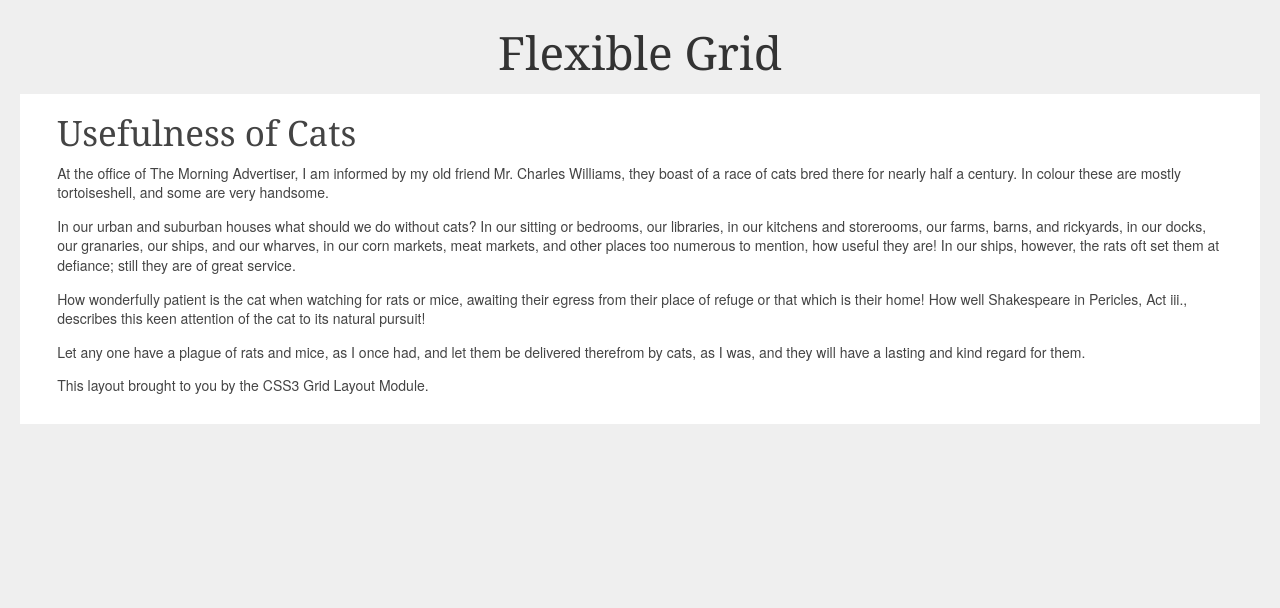
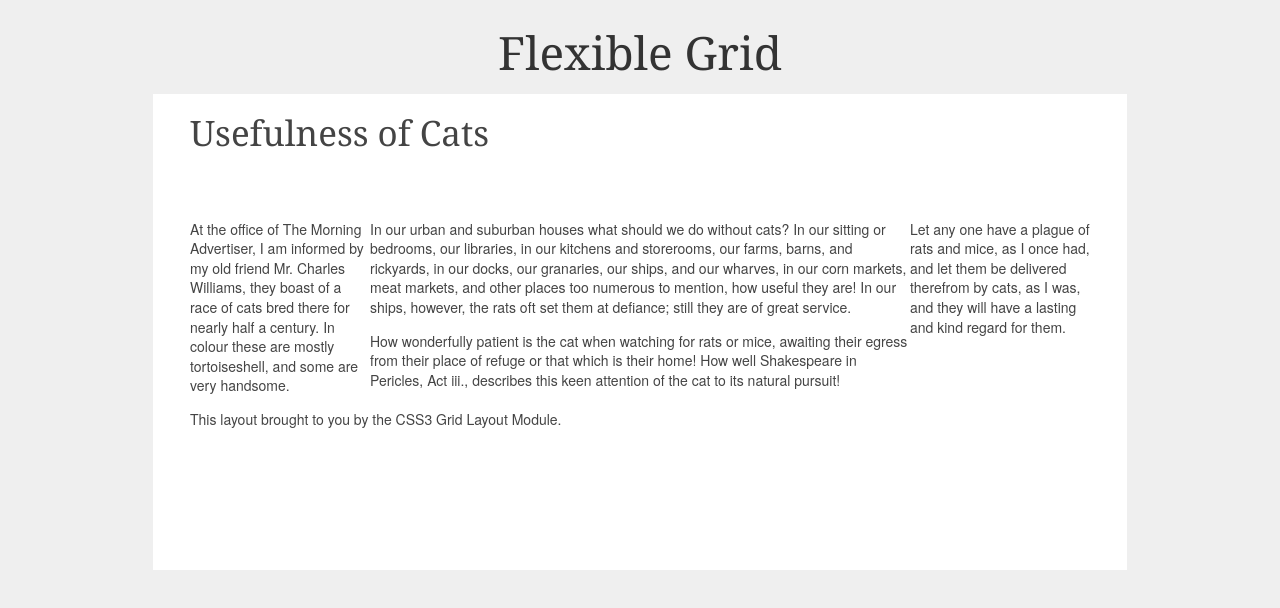
Before and after one commit to vincaniti/Exercices, a plain HTML site: page grid/layout_2/layout_2.html in a window 1280 px wide. Drawn offline with Linux system fonts and the light colour scheme.

Commit message:
layout 2

```diff
--- a/grid/layout_1/css/style.css
+++ b/grid/layout_1/css/style.css
@@ -2,7 +2,7 @@
     width: 900px;
     display: grid;
     grid-template-columns: 1fr 3fr 1fr ;
-    grid-template-rows: auto;
+    grid-template-rows: 1fr auto;
 }
 .mainnav {
     text-decoration: none;
--- a/grid/layout_2/css/style.css
+++ b/grid/layout_2/css/style.css
@@ -0,0 +1,26 @@
+.wrapper {
+    display: grid;
+    grid-template-columns: 1fr 3fr 1fr ;
+    grid-template-rows: 1fr 1fr auto auto 2fr;
+    width: 900px;
+}
+.header {
+    grid-column: 1 / 4 ;
+    grid-row: 1 / 2;
+}
+.side1 {
+    grid-column: 1 / 2;
+    grid-row: 3 / 4 ;
+}
+.content {
+    grid-column: 2 / 3;
+    grid-row: 3 / 4;
+}
+.side2 {
+    grid-column: 3 / 4;
+    grid-row: 3 / 4;
+}
+.footer {
+    grid-column: 1 / 4;
+    grid-row: 4 / 5;
+}
```
